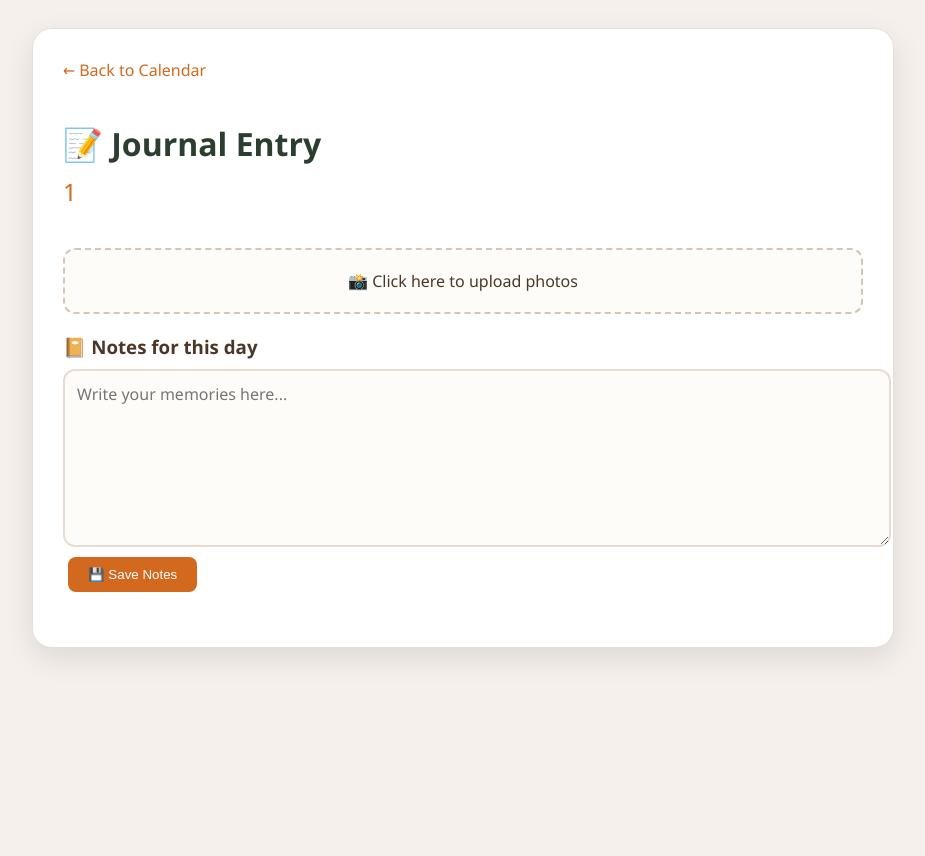
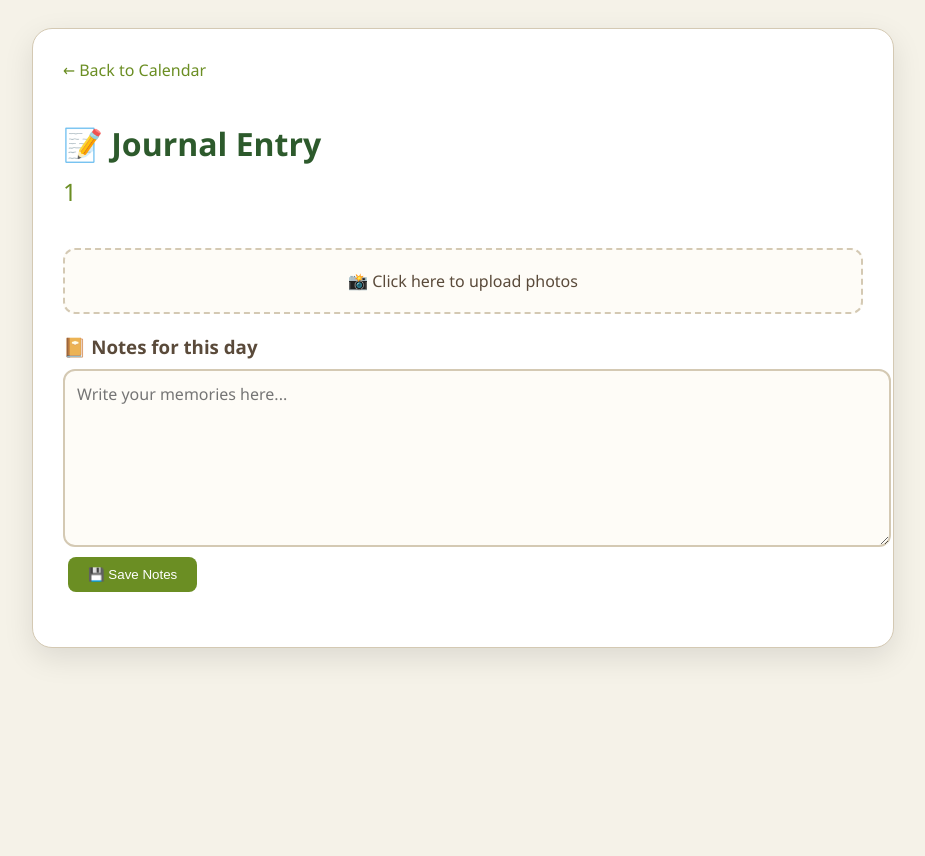
Before and after one commit to JoeyTh04/Photo_Journal, a Flask app: page /day/1 in a window 1280 px wide. Shown: the whole page, without its empty margins (177-1102 px from the left). Run offline with Flask 3, Linux system fonts and the light colour scheme.

Commit message:
Test auto-deploy - change colour

```diff
--- a/templates/day.html
+++ b/templates/day.html
@@ -5,7 +5,7 @@
     <style>
     body {
         font-family: 'Segoe UI', Tahoma, Geneva, Verdana, sans-serif;
-            background: #f5f0eb;
+        background: #f5f2e8;
         min-height: 100vh;
         padding: 20px;
     }
@@ -16,15 +16,15 @@
         border-radius: 20px;
         padding: 30px;
         box-shadow: 0 10px 30px rgba(0,0,0,0.1);
-            border: 1px solid #e8e0d8;
+        border: 1px solid #d4c9b3;
     }
     h1 {
-            color: #2c3e2f;
+        color: #2d5a2c;
         margin-bottom: 10px;
         font-weight: 600;
     }
     .date {
-            color: #d2691e;
+        color: #6B8E23;
         font-size: 24px;
         margin-bottom: 20px;
         font-weight: 500;
@@ -37,16 +37,16 @@
     }
     .photo-card {
         position: relative;
-            border: 2px solid #e8dcd0;
+        border: 2px solid #d4c9b3;
         border-radius: 12px;
         overflow: hidden;
-            background: #fefcf9;
+        background: #fefcf7;
         transition: all 0.2s;
     }
     .photo-card:hover {
         transform: translateY(-2px);
         box-shadow: 0 5px 15px rgba(0,0,0,0.1);
-            border-color: #d2691e;
+        border-color: #6B8E23;
     }
     .photo-card img {
         width: 100%;
@@ -64,44 +64,42 @@
         width: 32px;
         height: 32px;
         cursor: pointer;
-            font-size: 18px;
-            font-weight: bold;
+        font-size: 16px;
         transition: all 0.2s;
         display: flex;
         align-items: center;
         justify-content: center;
-            backdrop-filter: blur(4px);
     }
     .delete-photo:hover {
-            background: rgba(200, 60, 30, 0.9);
+        background: rgba(107, 142, 35, 0.9);
         transform: scale(1.05);
     }
     .notes {
         margin: 20px 0;
     }
     .notes h3 {
-            color: #4a3728;
+        color: #5a4a3a;
         margin-bottom: 10px;
     }
     textarea {
         width: 100%;
         padding: 12px;
-            border: 2px solid #e8dcd0;
+        border: 2px solid #d4c9b3;
         border-radius: 12px;
         font-size: 16px;
         font-family: inherit;
         min-height: 150px;
-            background: #fefcf9;
+        background: #fefcf7;
         transition: all 0.2s;
     }
     textarea:focus {
         outline: none;
-            border-color: #d2691e;
-            background: #fff8f0;
+        border-color: #6B8E23;
+        background: #f8f6ee;
     }
     button {
         padding: 10px 20px;
-            background: #d2691e;
+        background: #6B8E23;
         color: white;
         border: none;
         border-radius: 8px;
@@ -111,50 +109,51 @@
         transition: all 0.2s;
     }
     button:hover {
-            background: #b85e1a;
+        background: #5a7a1a;
         transform: translateY(-1px);
     }
     .upload-area {
-            border: 2px dashed #d4c5b5;
+        border: 2px dashed #d4c9b3;
         border-radius: 12px;
         padding: 20px;
         text-align: center;
         margin: 20px 0;
         cursor: pointer;
-            background: #fefcf9;
+        background: #fefcf7;
         transition: all 0.2s;
-            color: #4a3728;
+        color: #5a4a3a;
     }
     .upload-area:hover {
-            border-color: #d2691e;
-            background: #fff8f0;
+        border-color: #6B8E23;
+        background: #f8f6ee;
     }
     .back-button {
         display: inline-block;
         margin-bottom: 20px;
-            color: #d2691e;
+        color: #6B8E23;
         text-decoration: none;
         font-weight: 500;
         transition: all 0.2s;
     }
     .back-button:hover {
-            color: #b85e1a;
+        color: #5a7a1a;
         transform: translateX(-2px);
     }
     .message {
         position: fixed;
         bottom: 20px;
-            left: 20px;
-            right: 20px;
-            background: #d2691e;
+        left: 50%;
+        transform: translateX(-50%);
+        background: #6B8E23;
         color: white;
-            padding: 20px;
+        padding: 12px 24px;
         border-radius: 10px;
         display: none;
         font-weight: 500;
         box-shadow: 0 5px 15px rgba(0,0,0,0.2);
+        z-index: 1000;
+        white-space: nowrap;
         text-align: center;
-            margin: 20px 0;
     }
 </style>
 </head>
```
Also changed, not shown: templates/calendar.html (+30 -24 lines). Lines whose indentation alone changed are shown as unchanged.
